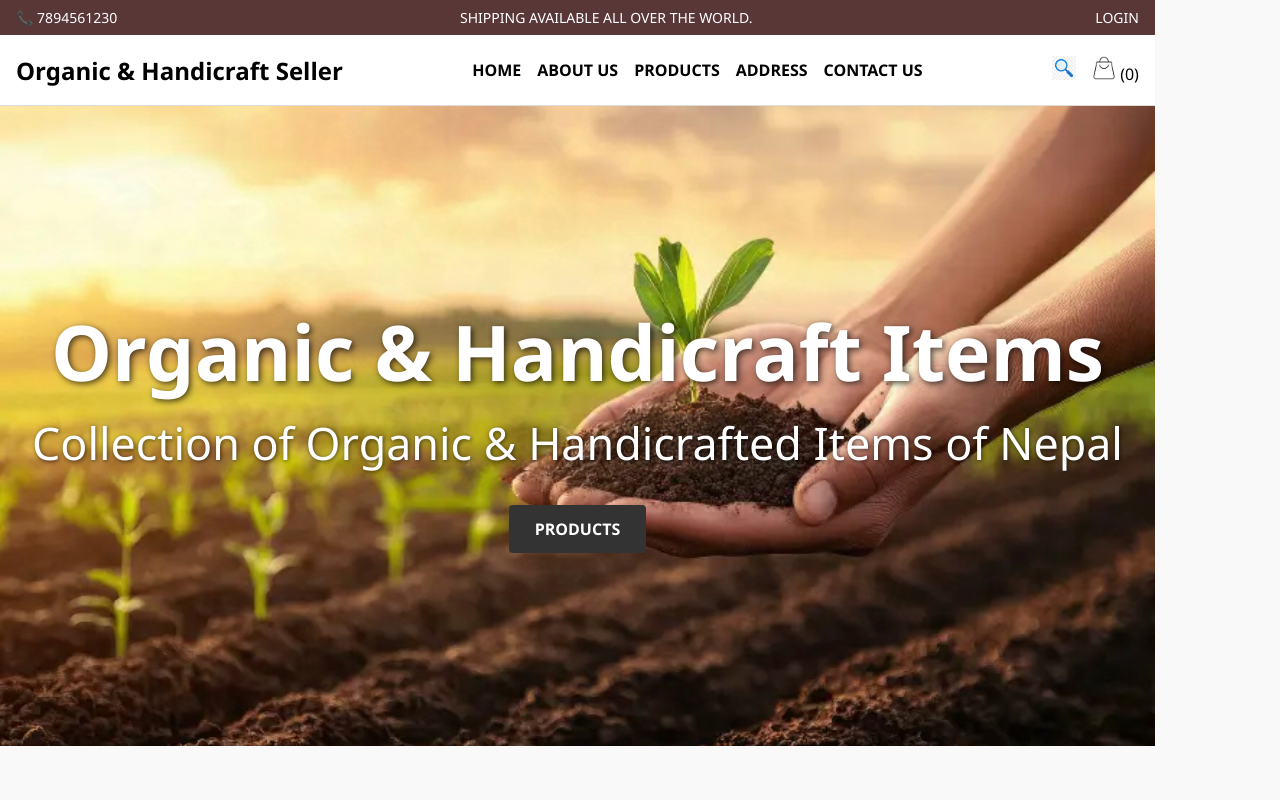
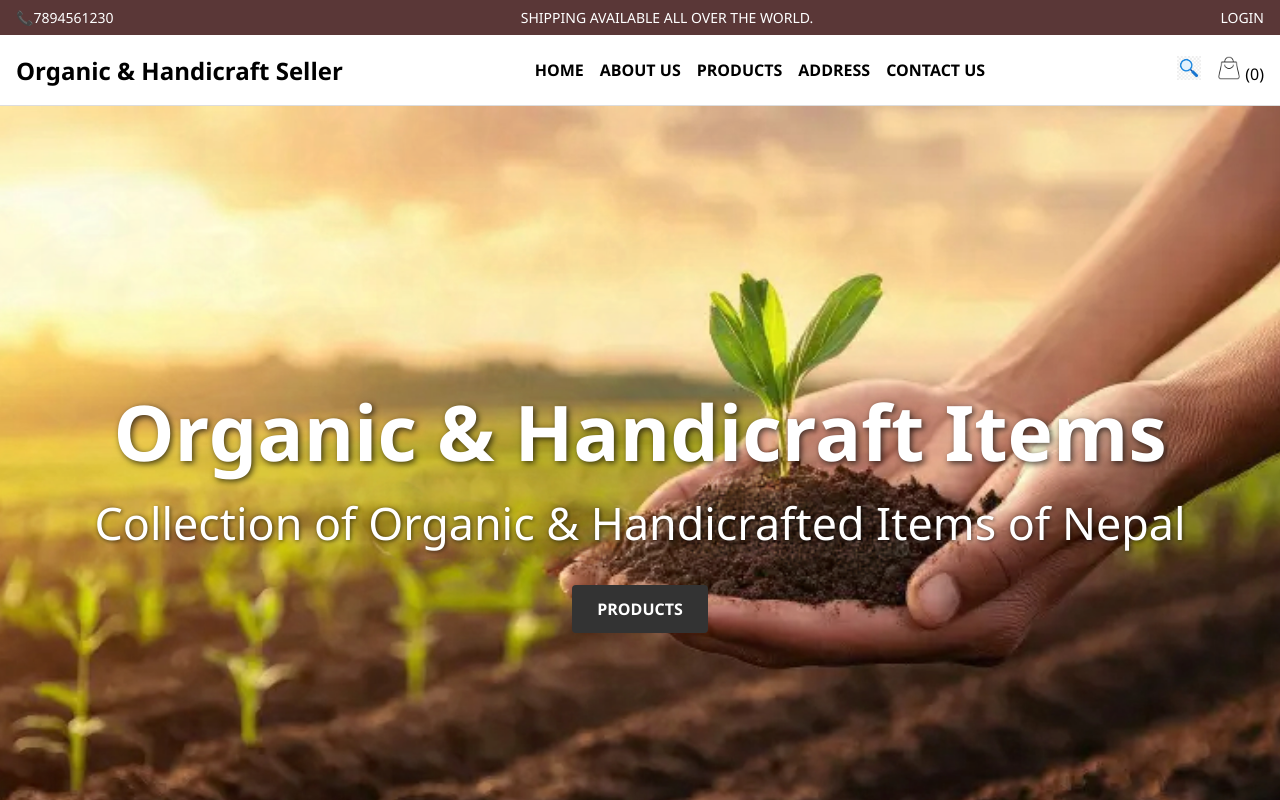
Before and after one commit to RoshanShah43/website, a plain HTML site: page index.html in a window 1280 px wide. Drawn offline with nearby package versions, Linux system fonts and the light colour scheme.

Commit message:
2nd commit

```diff
--- a/index.html
+++ b/index.html
@@ -6,7 +6,7 @@
   <title>Handicraft Seller</title>
   <link rel="stylesheet" href="style.css">
 <!--login-->
-  <script type="module" src="https://unpkg.com/ionicons@7.1.0/dist/ionicons/ionicons.esm.js"></script>
+    <script type="module" src="https://unpkg.com/ionicons@7.1.0/dist/ionicons/ionicons.esm.js"></script>
     <script nomodule src="https://unpkg.com/ionicons@7.1.0/dist/ionicons/ionicons.js"></script>
 </head>
 <body>
@@ -15,7 +15,7 @@
 
     <!-- Top Bar -->
     <div class="top-bar">
-      <div>📞 <a href="tel:9841267335">7894561230</a></div>
+      <div><a href="tel:9841267335">📞7894561230</a></div>
       <div>SHIPPING AVAILABLE ALL OVER THE WORLD.</div>
      <div>
         <a href="#" onclick="login(1)">LOGIN</a>
@@ -62,7 +62,9 @@
                     <form onsubmit="Login(0)">
 
                         <h2>Login</h2>
-                        <div class="inputbox"> <ion-icon name="mail-outline"></ion-icon> <input type="email" required>
+                        <div class="inputbox">
+                          <ion-icon name="mail-outline"></ion-icon>
+                          <input type="email" required>
                             <label>Email</label>
                         </div>
                         <div class="inputbox">
--- a/style.css
+++ b/style.css
@@ -9,14 +9,21 @@ body {
 }
 html, body {
   height: 100%;
+  width: 100%;
   margin: 0;
   padding: 0;
+  overflow-x: hidden; /* Prevent horizontal scroll */
 }
 
 
 #main-container {
-  position: absolute;
+  min-height: 100vh;
+  width: 100%;
+  position: relative;
   z-index: 1;
+  display: flex;
+  flex-direction: column;
+  overflow-x: hidden;
 }
 #login-popup {
   position: fixed;       /* Fix it relative to viewport */
@@ -235,19 +242,21 @@ a {
 
 /* Hero Section */
 .hero {
-  position: relative;
-  min-height: 80vh;
+  width: 100%;
+  min-height: 100vh;
   background-size: cover;
   background-position: center;
+  background-repeat: no-repeat;
   color: #fff;
-  text-align: center;
   display: flex;
   flex-direction: column;
   justify-content: center;
   align-items: center;
   padding: 2rem;
   transition: background-image 1s ease-in-out;
+  box-sizing: border-box;
 }
+
 .hero h1 {
   font-size: 6vw;
   margin-bottom: 0.5rem;
```
